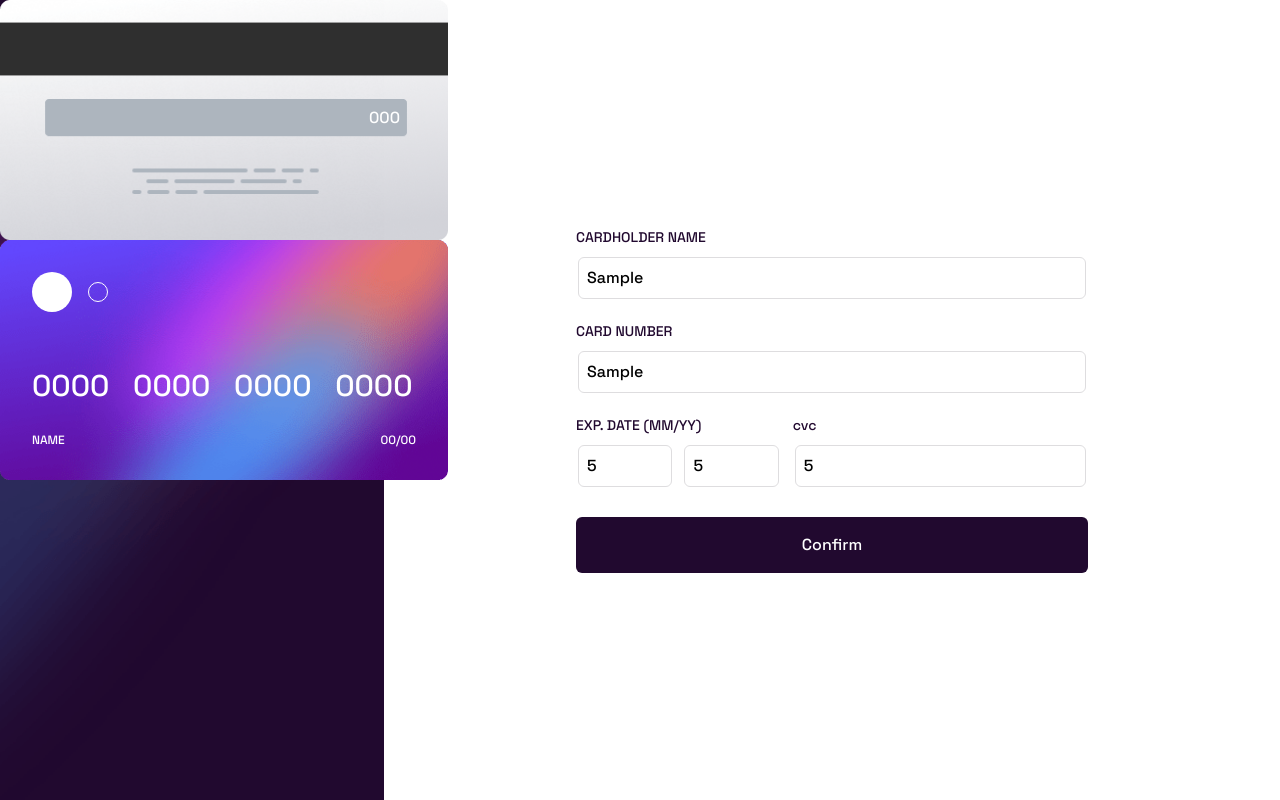
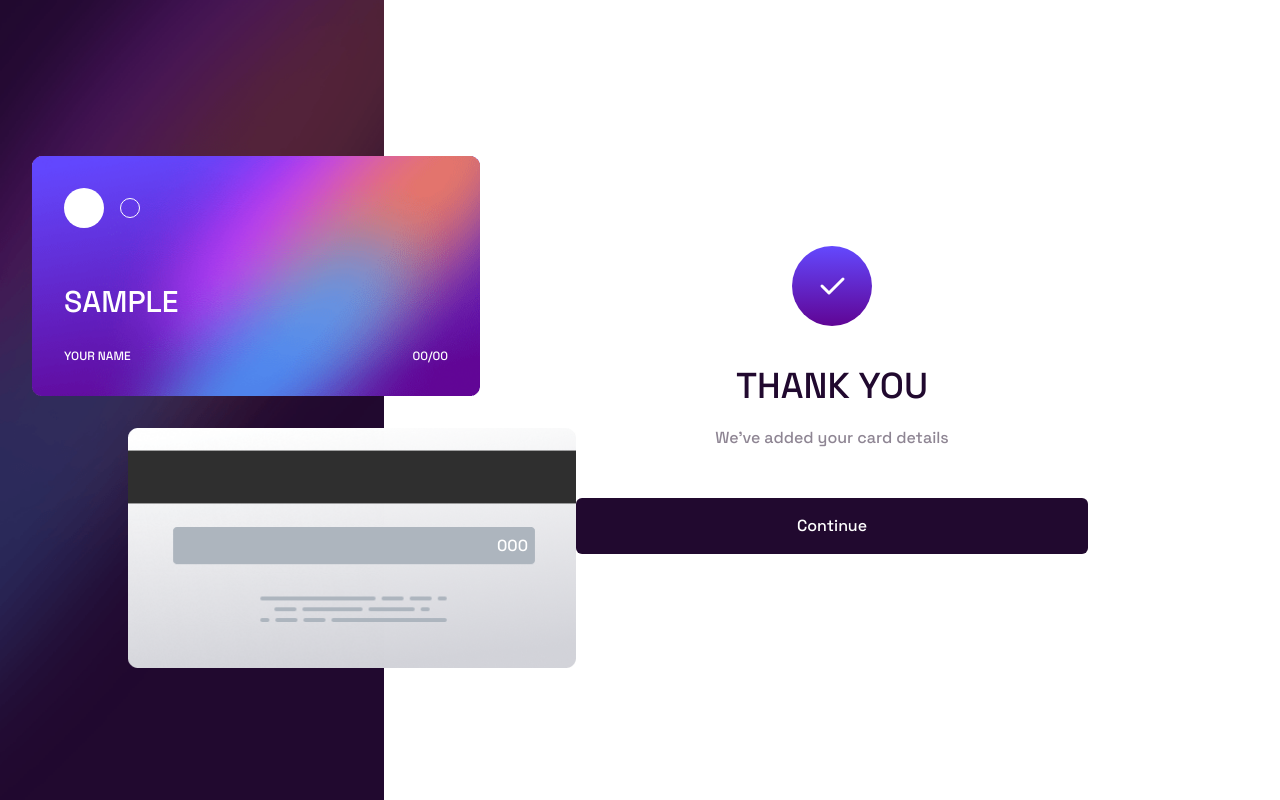
Before and after one commit to GuilhermeFigueira/interative-card-form, a React (Vite) app: page / in a window 1280 px wide. Both pictures are taken after typing "Sample", "Sample", "5", "5", "5" into the empty fields and a click on the button "Confirm". Built offline with nearby package versions, Linux system fonts and the light colour scheme.

Commit message:
posição dos cards

```diff
--- a/package.json
+++ b/package.json
@@ -9,6 +9,7 @@
 		"preview": "vite preview"
 	},
 	"dependencies": {
+		"phosphor-react": "^1.4.1",
 		"react": "^18.2.0",
 		"react-dom": "^18.2.0",
 		"react-hook-form": "^7.43.2"
--- a/src/App.tsx
+++ b/src/App.tsx
@@ -1,51 +1,50 @@
-import { useState } from "react";
+import { useContext, useState } from "react";
 import CardForm from "./screens/CardForm";
 import ThankYouPage from "./screens/ThankYouPage";
+import { InfoContext } from "./contexts/info";
 
 function App() {
-	const [isConfirmed, setIsConfirmed] = useState(false);
-	const [cardNumbers, setCardNumbers] = useState("0000 0000 0000 0000");
-	const [userName, setUserName] = useState("Your Name");
-	const [expirationDate, setExpirationDate] = useState("00/00");
-
+	const { cvc, userName, expirationDate, isConfirmed, cardNumbers } =
+		useContext(InfoContext);
 	return (
 		<div>
-			<div className="absolute">
-				<div className="relative w-[21.5rem] h-48 md:w-[28rem] md:h-60 transition-all">
+			<div className="flex flex-col xl:flex-col-reverse absolute pt-9 m-auto left-[45%] -translate-x-1/2 xl:left-[20%] xl:top-[15%] xl:gap-8">
+				<div className="translate-x-10 xl:translate-x-24 relative w-[21.5rem] h-48 xl:w-[28rem] xl:h-60 transition-all">
 					<img
 						src="/bg-card-back.png"
 						alt="Back of the card"
-						className="w-[21.5rem] h-48 md:w-[28rem] md:h-60 bg-cover bg-no-repeat bg-center"
+						className="w-[21.5rem] h-48 xl:w-[28rem] xl:h-60 bg-cover bg-no-repeat bg-center"
 					/>
-					<div className="absolute top-[5rem] md:top-[6.2rem] w-full flex justify-end h-[1.9rem] md:h-[2.4rem] pr-10 md:pr-12 items-center">
-						<span className="text-white font-xs">000</span>
+					<div className="absolute top-[5rem] xl:top-[6.2rem] w-full flex justify-end h-[1.9rem] xl:h-[2.4rem] pr-10 xl:pr-12 items-center">
+						<span className="text-white font-xs">{cvc}</span>
 					</div>
 				</div>
 				{/* Desktop 450 240 */}
-				<div className="relative w-[21.5rem] h-48 md:w-[28rem] md:h-60  transition-all">
+				<div className="-translate-y-[5.2rem] xl:-translate-y-0 relative w-[21.5rem] h-48 xl:w-[28rem] xl:h-60  transition-all ">
 					<img
 						src="/bg-card-front.png"
 						alt=""
-						className="w-[21.5rem] h-48 md:w-[28rem] md:h-60 bg-cover bg-no-repeat bg-center"
+						className="w-[21.5rem] h-48 xl:w-[28rem] xl:h-60 bg-cover bg-no-repeat bg-center"
 					/>
-					<div className="absolute grid grid-rows-2 top-0 h-full w-full p-6 md:p-8">
+					<div className="absolute grid grid-rows-2 top-0 h-full w-full p-6 xl:p-8">
 						<div className="flex flex-wrap items-center content-start gap-4">
 							<div className="bg-white rounded-full w-10 h-10"></div>
 							<div className="border border-white rounded-full w-5 h-5"></div>
 						</div>
 						<div className="grid grid-rows-2 items-end text-white uppercase ">
-							<div className="text-justify text-2xl md:text-3xl [word-spacing:0.6rem] md:[word-spacing:1rem]">
-								<span>0000 0000 0000 0000</span>
+							<div className="text-justify text-2xl xl:text-3xl [word-spacing:0.6rem] xl:[word-spacing:1rem]">
+								<span>{cardNumbers}</span>
 							</div>
 							<div className="flex justify-between items-end text-xs">
-								<span>Name</span> <span>00/00</span>
+								<span>{userName}</span>
+								<span>{expirationDate}</span>
 							</div>
 						</div>
 					</div>
 				</div>
 			</div>
-			<div className="h-screen w-screen grid grid-rows-[30%_1fr] md:grid-cols-[30%_1fr] md:grid-rows-none">
-				<header className="bg-background_mobile md:bg-background_desktop bg-cover bg-no-repeat"></header>
+			<div className="h-screen w-screen grid grid-rows-[30%_1fr] xl:grid-cols-[30%_1fr] xl:grid-rows-none">
+				<header className="bg-background_mobile xl:bg-background_desktop bg-cover bg-no-repeat"></header>
 				<main className="flex h-full m-auto items-center">
 					{isConfirmed ? <ThankYouPage /> : <CardForm />}
 				</main>
--- /dev/null
+++ b/src/contexts/info.tsx
@@ -0,0 +1,46 @@
+import { ReactNode, createContext, useState } from "react";
+
+interface InfoProvider {
+	children: ReactNode;
+}
+
+interface InfoContextData {
+	isConfirmed: boolean;
+	setIsConfirmed: (value: boolean | ((prevVar: boolean) => boolean)) => void;
+	cardNumbers: string;
+	setCardNumbers: (value: string | ((prevVar: string) => string)) => void;
+	userName: string;
+	setUserName: (value: string | ((prevVar: string) => string)) => void;
+	expirationDate: string;
+	setExpirationDate: (value: string | ((prevVar: string) => string)) => void;
+	cvc: string;
+	setCvc: (value: string | ((prevVar: string) => string)) => void;
+}
+
+export const InfoContext = createContext({} as InfoContextData);
+
+export default function InfoProvider(props: InfoProvider) {
+	const [isConfirmed, setIsConfirmed] = useState(false);
+	const [cardNumbers, setCardNumbers] = useState("0000 0000 0000 0000");
+	const [userName, setUserName] = useState("Your Name");
+	const [expirationDate, setExpirationDate] = useState("00/00");
+	const [cvc, setCvc] = useState("000");
+	return (
+		<InfoContext.Provider
+			value={{
+				isConfirmed,
+				setIsConfirmed,
+				cardNumbers,
+				setCardNumbers,
+				userName,
+				setUserName,
+				expirationDate,
+				setExpirationDate,
+				cvc,
+				setCvc,
+			}}
+		>
+			{props.children}
+		</InfoContext.Provider>
+	);
+}
--- a/src/main.tsx
+++ b/src/main.tsx
@@ -2,9 +2,12 @@ import React from "react";
 import ReactDOM from "react-dom/client";
 import App from "./App";
 import "./styles/main.css";
+import InfoProvider from "./contexts/info";
 
 ReactDOM.createRoot(document.getElementById("root") as HTMLElement).render(
 	<React.StrictMode>
-		<App />
+		<InfoProvider>
+			<App />
+		</InfoProvider>
 	</React.StrictMode>
 );
--- a/src/screens/CardForm/index.tsx
+++ b/src/screens/CardForm/index.tsx
@@ -1,9 +1,12 @@
-import { FormEvent } from "react";
+import { FormEvent, useContext } from "react";
 import { useForm } from "react-hook-form";
+import { InfoContext } from "../../contexts/info";
 
 export default function CardForm() {
+	const { setIsConfirmed, setCardNumbers } = useContext(InfoContext);
 	const sendForm = (event: FormEvent) => {
 		event.preventDefault();
+		setIsConfirmed(true);
 	};
 
 	return (
@@ -30,6 +33,9 @@ export default function CardForm() {
 							type="text"
 							name="number"
 							placeholder="e.g 1234 5678 9123 0000"
+							onChange={(event) => {
+								setCardNumbers(event.target.value);
+							}}
 						/>
 					</div>
 				</div>
--- a/src/screens/ThankYouPage/index.tsx
+++ b/src/screens/ThankYouPage/index.tsx
@@ -1,3 +1,22 @@
+import { Check } from "phosphor-react";
+
 export default function ThankYouPage() {
-	return <div></div>;
+	return (
+		<div className="flex flex-col p-5 sm:p-16 gap-10 max-w-screen-sm w-screen items-center">
+			<div className="bg-gradient-to-b from-input_gradient-left to-input_gradient-right p-6 rounded-full">
+				<Check size={32} color="white" weight="bold" />
+			</div>
+			<div className="flex flex-col text-center items-center gap-5">
+				<h1 className="uppercase text-4xl text-violet-dark">
+					Thank You
+				</h1>
+				<span className="text-violet-gray">
+					We've added your card details
+				</span>
+			</div>
+			<button className="bg-violet-dark text-white rounded-md py-4 mt-2 w-full">
+				Continue
+			</button>
+		</div>
+	);
 }
```
Also changed, not shown: 1 other file (tests, documents, lock files or other folders).
